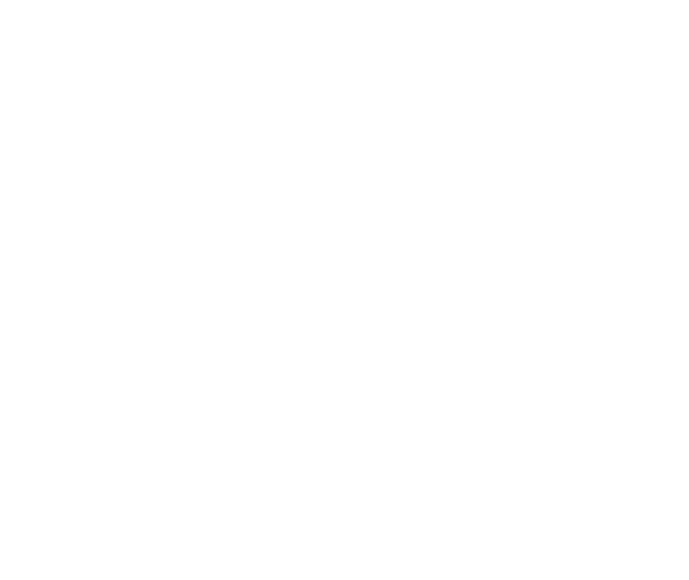
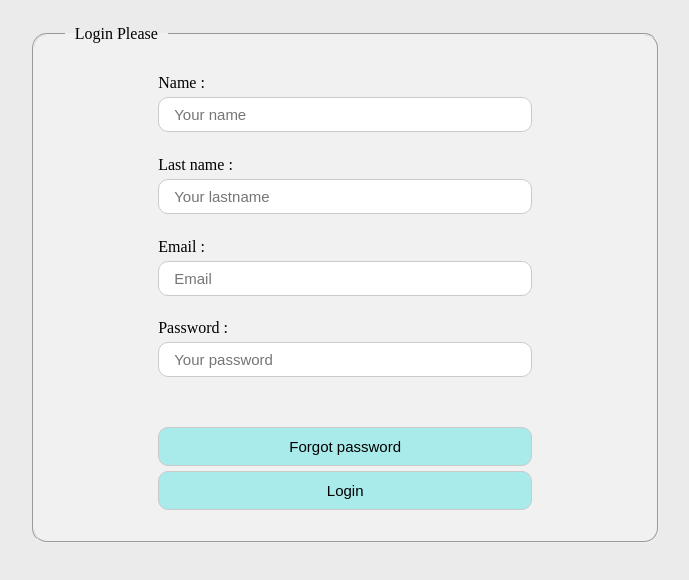
Before and after one commit to Alir3zaKazemi/login-form-validation, a plain HTML site: page index/index.html in a window 1280 px wide. Shown: the whole page, without its empty margins (282-971 px from the left). Drawn offline with Linux system fonts and the light colour scheme.

Commit message:
simple form UI template created

```diff
--- a/index/index.html
+++ b/index/index.html
@@ -1,12 +1,39 @@
 <!DOCTYPE html>
 <html lang="en">
+
 <head>
   <meta charset="UTF-8">
   <meta name="viewport" content="width=device-width, initial-scale=1.0">
   <title>Login</title>
+  <link rel="stylesheet" href="/style/styles.css">
+  <script src="/scripts/index.js"></script>
+</head>
 
-</head>
 <body>
+  <main>
+    <form class="form">
+      <fieldset>
+        <legend>Login Please</legend>
+        <div class="login_div">
+          <label for="username">Name :</label>
+          <input type="text" name="username" id="" placeholder="Your name">
+          <label for="surname">Last name :</label>
+          <input type="text" name="surname" id="" placeholder="Your lastname">
+          <label for="email">Email :</label>
+          <input type="email" placeholder="Email">
+          <label for="pass">Password :</label>
+          <input type="password" name="pass" id="" placeholder="Your password">
 
+        </div>
+        <div class="form_buttons">
+          <input type="button" value="Forgot password" class="main-button">
+          <input type="button" value="Login" class="main-button">
+        </div>
+
+
+      </fieldset>
+    </form>
+  </main>
 </body>
+
 </html>
--- a/style/styles.css
+++ b/style/styles.css
@@ -0,0 +1,64 @@
+*{
+  padding: 0;
+  margin: 0;
+  box-sizing: border-box;
+}
+
+body{
+  width: 98vw;
+  background: rgb(235, 235, 235);
+}
+
+.form{
+  width: 50%;
+  margin: 0 auto;
+  margin-top: 2%;
+  margin-bottom: 2%;
+}
+
+fieldset{
+  border-radius: 15px;
+  background: rgb(241, 241, 241);
+}
+
+legend {
+  margin-left: 5%;
+  padding: 0 10px;
+}
+
+.login_div, .form_buttons {
+  min-width: 280px;
+  display: flex;
+  flex-direction: column;
+  padding: 5% 20% ;
+  justify-content: space-between;
+  gap: 5px;
+}
+
+.login_div > input{
+  margin-bottom: 5%;
+  font-size: 15px;
+  height: 35px;
+  padding-left: 15px;
+  border-radius: 10px;
+  border: 1px solid rgb(202, 202, 202);
+  outline: none;
+}
+
+.form_buttons{
+  margin-top: 0;
+  padding-top: 0;
+}
+
+.form_buttons > input {
+  font-size: 15px;
+  padding: 10px 25px;
+  border-radius: 10px;
+  border: 1px solid rgb(202, 202, 202);
+  background-color: rgb(169, 235, 235);
+}
+
+.main-button:hover{
+  background-color: rgb(169, 214, 235);
+  cursor: pointer;
+}
```
